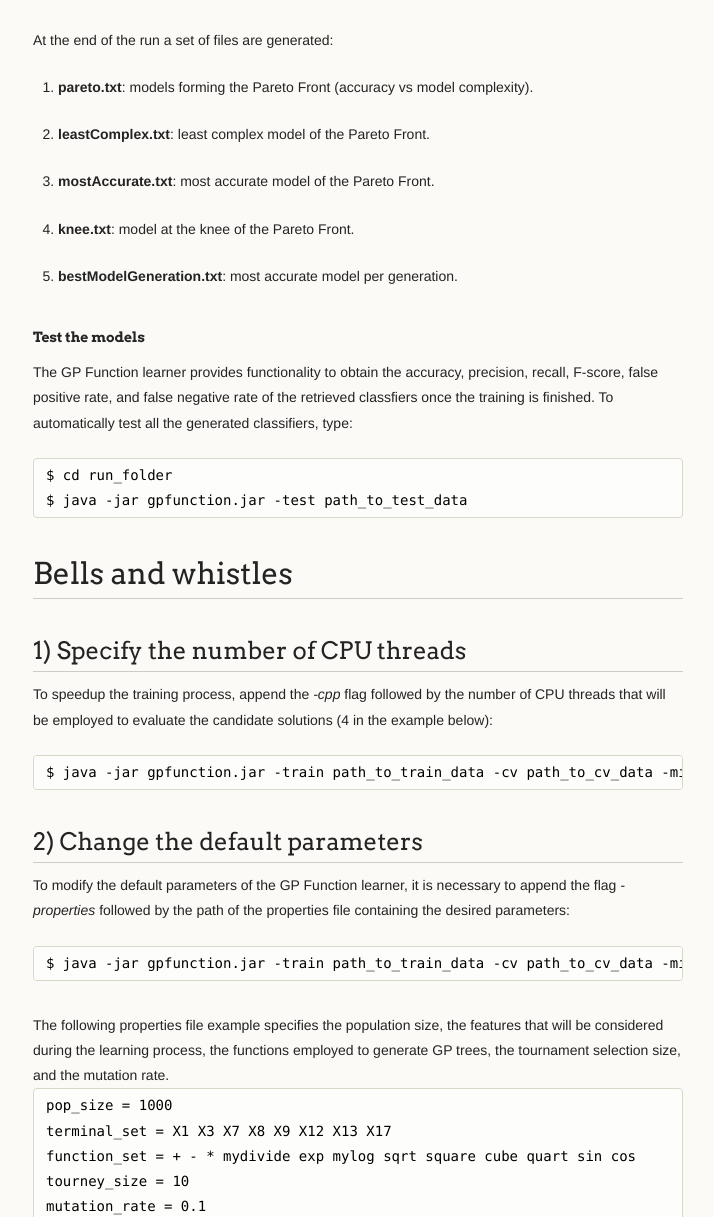
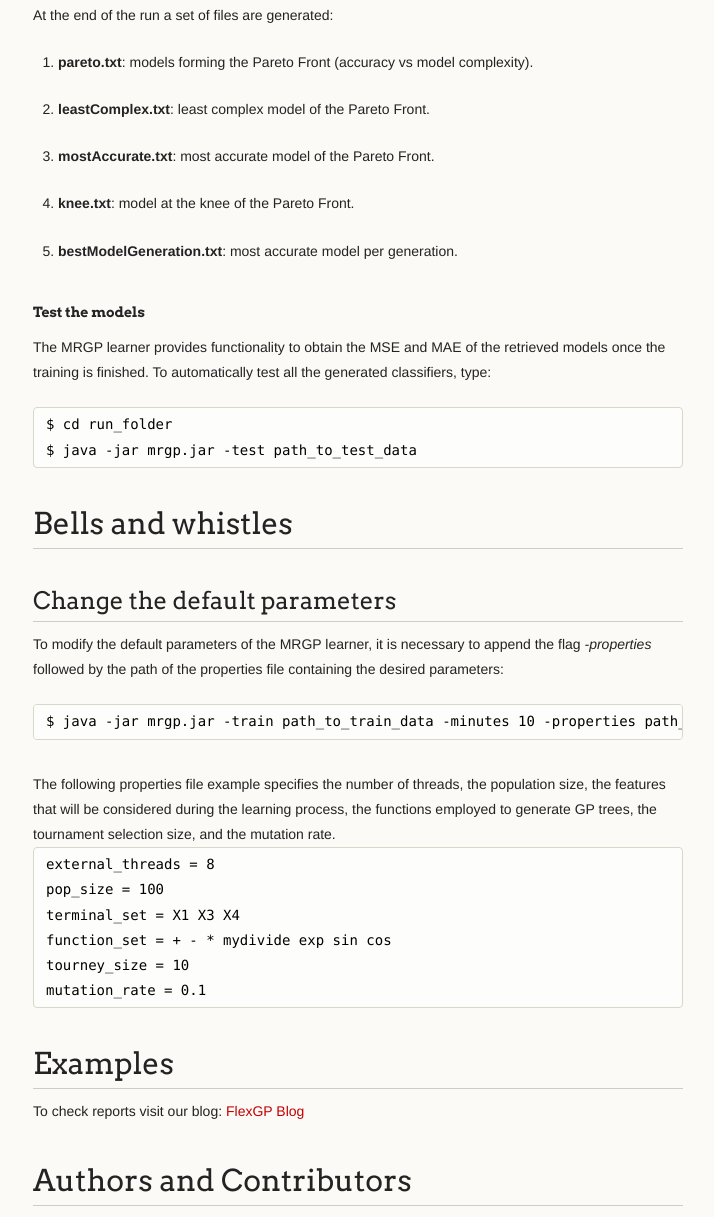
Before and after one commit to flexgp/gp-learners, a plain HTML site: page mrgp.html in a window 1280 px wide. Shown: the part 1470-2687 px from the top of the page, without its empty margins (277-991 px from the left). Drawn offline with nearby package versions, Linux system fonts and the light colour scheme; a script that the page names is missing.

Commit message:
modified all

```diff
--- a/mrgp.html
+++ b/mrgp.html
@@ -15,14 +15,8 @@
 
       <header>
         <h1><a href="index.html">FlexGP Project</a></h1>
-        <p>Learners</p>
+        <p>MRGP learner</p>
       </header>
-
-      <div id="banner">
-        <span id="logo"></span>
-
-        <a href="https://github.com/flexgp" class="button fork"><strong>View On GitHub</strong></a>
-      </div>
 
     <div class="wrapper">
       <nav>
@@ -107,12 +101,11 @@ the data</h4>
 <h4><a name="test-the-models" class="anchor" href="#test-the-models"><span class="octicon octicon-link"></span></a>Test
 the models</h4>
 
-<p>The GP Function learner provides functionality to obtain the accuracy, precision, recall, F-score, false positive rate,
-and false negative rate of the retrieved classfiers once the training is finished. To automatically test all the
-generated classifiers, type:</p>
+<p>The MRGP learner provides functionality to obtain the MSE and MAE of the retrieved models once the training is finished.
+To automatically test all the generated classifiers, type:</p>
 
 <pre><code>$ cd run_folder
-$ java -jar gpfunction.jar -test path_to_test_data
+$ java -jar mrgp.jar -test path_to_test_data
 </code></pre>
 
 
@@ -124,35 +117,27 @@ octicon-link"></span></a>Bells and whistles</h1>
 <h2>
 <a name="step-4-speeding-up-your-runs-with-c-optimized-execution" class="anchor"
 href="#step-4-speeding-up-your-runs-with-c-optimized-execution"><span class="octicon
-octicon-link"></span></a>1) Specify the number of CPU threads</h2>
+octicon-link"></span></a>Change the default parameters</h2>
 
-<p>To speedup the training process, append the <em>-cpp</em> flag followed by the number of CPU threads that will be employed
- to evaluate the candidate solutions (4 in the example below):
+<p>To modify the default parameters of the MRGP learner, it is necessary to append the flag
+ <em>-properties</em> followed by the path of the properties file containing the desired parameters:
 
-<pre><code>$ java -jar gpfunction.jar -train path_to_train_data -cv path_to_cv_data -minutes 10 -cpp 4
+<pre><code>$ java -jar mrgp.jar -train path_to_train_data -minutes 10 -properties path_to_props_file
 </code></pre>
 
-<h2>
-<a name="step-4-speeding-up-your-runs-with-c-optimized-execution" class="anchor"
-href="#step-4-speeding-up-your-runs-with-c-optimized-execution"><span class="octicon
-octicon-link"></span></a>2) Change the default parameters</h2>
-
-<p>To modify the default parameters of the GP Function learner, it is necessary to append the flag
- <em>-properties</em> followed by the path of the properties file containing the desired parameters:
-
-<pre><code>$ java -jar gpfunction.jar -train path_to_train_data -cv path_to_cv_data -minutes 10 -cpp 4 -properties path_to_props_file
-</code></pre>
-
-The following properties file example specifies the population size, the features that will be
+The following properties file example specifies the number of threads, the population size, the features that will be
  considered during the learning process, the functions employed to generate GP trees, the tournament selection size,
  and the mutation rate.
 
-<pre><code>pop_size = 1000
-terminal_set = X1 X3 X7 X8 X9 X12 X13 X17
-function_set = + - * mydivide exp mylog sqrt square cube quart sin cos
+<pre><code>external_threads = 8
+pop_size = 100
+terminal_set = X1 X3 X4
+function_set = + - * mydivide exp sin cos
 tourney_size = 10
 mutation_rate = 0.1
 </code></pre>
+
+
 
 <h1>
 <a name="examples" class="anchor" href="#examples"><span class="octicon octicon-link"></span></a>Examples</h1>
```
Also changed, not shown: blog.html (+6 -1 lines), gpfunction.html (+1 -7 lines), ruletree.html (+1 -7 lines).
